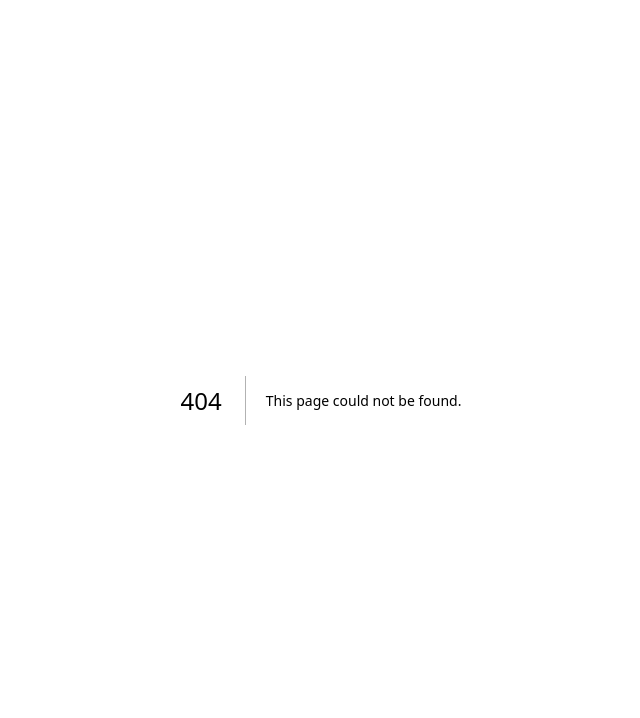
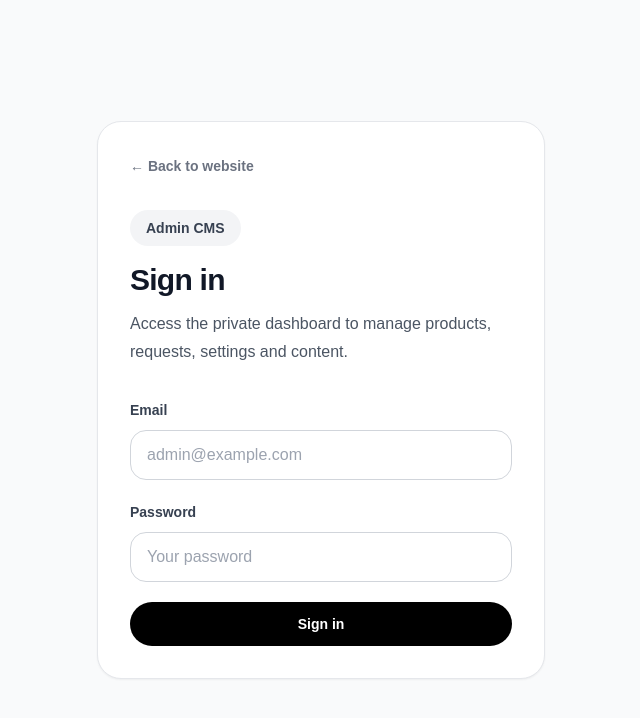
Before and after one commit to stanyogaman/jersey, a Next.js app: page /admin/login in a window 1280 px wide. Before the commit this address had no page. Shown: the top 718 px of the page, without its empty margins (319-959 px from the left). Built offline with nearby package versions, Linux system fonts and the light colour scheme.

Commit message:
Add admin login page

```diff
--- /dev/null
+++ b/app/admin/login/page.tsx
@@ -0,0 +1,25 @@
+import { LoginForm } from "./LoginForm";
+
+export const dynamic = "force-dynamic";
+
+export default function AdminLoginPage() {
+  return (
+    <main className="flex min-h-screen items-center justify-center bg-gray-50 px-6 py-12 text-ink">
+      <section className="w-full max-w-md rounded-3xl border border-gray-200 bg-white p-8 shadow-sm">
+        <a href="/" className="text-sm font-semibold text-gray-500 hover:text-black">
+          ← Back to website
+        </a>
+        <div className="mt-8">
+          <p className="mb-4 inline-flex rounded-full bg-gray-100 px-4 py-2 text-sm font-semibold text-gray-700">
+            Admin CMS
+          </p>
+          <h1 className="text-3xl font-bold tracking-tight">Sign in</h1>
+          <p className="mt-3 leading-7 text-gray-600">
+            Access the private dashboard to manage products, requests, settings and content.
+          </p>
+        </div>
+        <LoginForm />
+      </section>
+    </main>
+  );
+}
```
